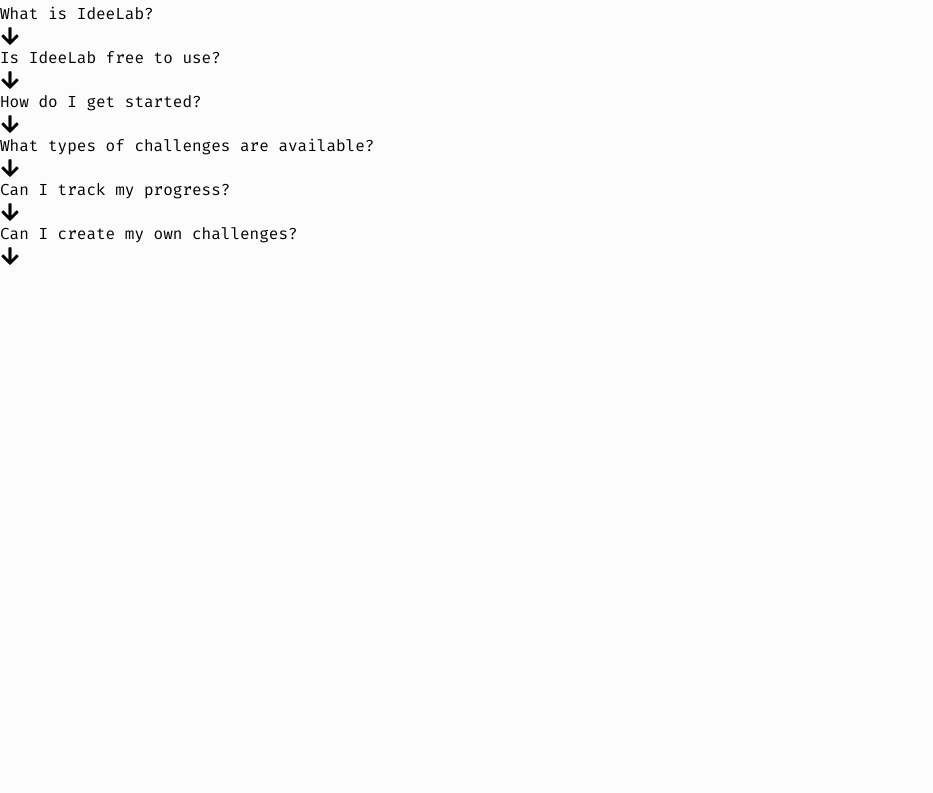
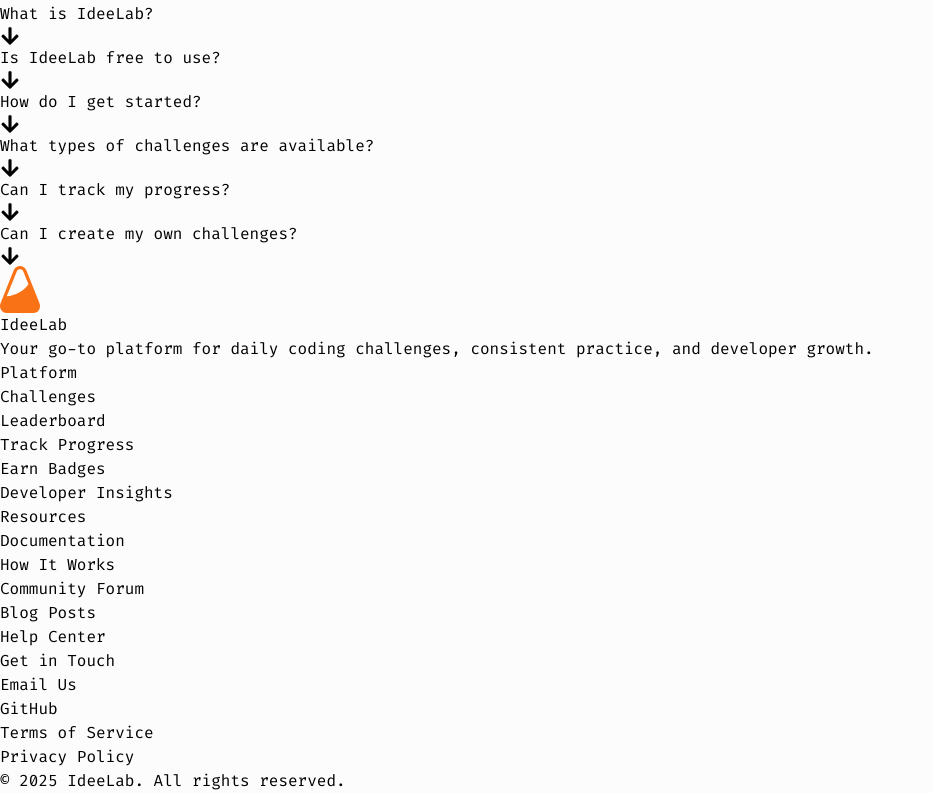
Before and after one commit to An4s0/IdeeLab, a Next.js app in the folder apps/web/: page / in a window 1280 px wide. Shown: the part 2102-2895 px from the top of the page, without its empty margins (0-933 px from the left). Before the commit the page ends 2368 px from the top, so only its background shows below. Built offline with nearby package versions, Linux system fonts and the light colour scheme.

Commit message:
chore(web): add footer

```diff
--- a/apps/web/app/layout.tsx
+++ b/apps/web/app/layout.tsx
@@ -3,6 +3,7 @@ import { Fira_Code } from "next/font/google";
 
 import AppProvider from "./provider";
 import Header from "@/components/header/header";
+import Footer from "@/components/footer/footer";
 
 import "./globals.css";
 
@@ -25,6 +26,7 @@ export default function RootLayout({
         <AppProvider>
           <Header />
           {children}
+          <Footer />
         </AppProvider>
       </body>
     </html>
--- /dev/null
+++ b/apps/web/components/footer/footer.tsx
@@ -0,0 +1,171 @@
+import Image from "next/image";
+import Link from "next/link";
+
+export default function Footer() {
+  return (
+    <footer className="mt-32 border-t border-outline/50">
+      <div className="max-w-6xl mx-auto px-5 py-12">
+        <div className="flex flex-col md:flex-row gap-10">
+          <div className="w-full md:w-1/4">
+            <div className="flex items-center space-x-2 mb-6">
+              <Image
+                src="/logo.svg"
+                alt="Logo"
+                width={40}
+                height={40}
+                className="h-10 w-10"
+              />
+              <h1 className="text-xl font-bold">IdeeLab</h1>
+            </div>
+            <p className="text-sm text-subtle leading-relaxed">
+              Your go-to platform for daily coding challenges, consistent
+              practice, and developer growth.
+            </p>
+          </div>
+
+          <div className="w-full md:w-3/4 grid grid-cols-2 lg:grid-cols-3 gap-y-8 gap-x-6">
+            <div>
+              <h3 className="text-base font-semibold mb-4">Platform</h3>
+              <ul className="space-y-2 text-subtle text-sm">
+                <li>
+                  <Link
+                    href="/challenges"
+                    className="hover:text-foreground/80 transition"
+                  >
+                    Challenges
+                  </Link>
+                </li>
+                <li>
+                  <Link
+                    href="/leaderboard"
+                    className="hover:text-foreground/80 transition"
+                  >
+                    Leaderboard
+                  </Link>
+                </li>
+                <li>
+                  <Link
+                    href="/progress"
+                    className="hover:text-foreground/80 transition"
+                  >
+                    Track Progress
+                  </Link>
+                </li>
+                <li>
+                  <Link
+                    href="/badges"
+                    className="hover:text-foreground/80 transition"
+                  >
+                    Earn Badges
+                  </Link>
+                </li>
+                <li>
+                  <Link
+                    href="/insights"
+                    className="hover:text-foreground/80 transition"
+                  >
+                    Developer Insights
+                  </Link>
+                </li>
+              </ul>
+            </div>
+
+            <div>
+              <h3 className="text-base font-semibold mb-4">Resources</h3>
+              <ul className="space-y-2 text-subtle text-sm">
+                <li>
+                  <Link
+                    href="/docs"
+                    className="hover:text-foreground/80 transition"
+                  >
+                    Documentation
+                  </Link>
+                </li>
+                <li>
+                  <Link
+                    href="/how-it-works"
+                    className="hover:text-foreground/80 transition"
+                  >
+                    How It Works
+                  </Link>
+                </li>
+                <li>
+                  <Link
+                    href="/community"
+                    className="hover:text-foreground/80 transition"
+                  >
+                    Community Forum
+                  </Link>
+                </li>
+                <li>
+                  <Link
+                    href="/blog"
+                    className="hover:text-foreground/80 transition"
+                  >
+                    Blog Posts
+                  </Link>
+                </li>
+                <li>
+                  <Link
+                    href="/support"
+                    className="hover:text-foreground/80 transition"
+                  >
+                    Help Center
+                  </Link>
+                </li>
+              </ul>
+            </div>
+
+            <div>
+              <h3 className="text-base font-semibold mb-4">Get in Touch</h3>
+              <ul className="space-y-2 text-subtle text-sm">
+                <li>
+                  <a
+                    href="mailto:me@ianas.me"
+                    className="hover:text-foreground/80 transition"
+                  >
+                    Email Us
+                  </a>
+                </li>
+                <li>
+                  <Link
+                    href="https://github.com/An4s0/IdeeLab"
+                    target="_blank"
+                    rel="noopener noreferrer"
+                    className="hover:text-foreground/80 transition"
+                  >
+                    GitHub
+                  </Link>
+                </li>
+                <li>
+                  <Link
+                    href="/terms"
+                    className="hover:text-foreground/80 transition"
+                  >
+                    Terms of Service
+                  </Link>
+                </li>
+                <li>
+                  <Link
+                    href="/privacy"
+                    className="hover:text-foreground/80 transition"
+                  >
+                    Privacy Policy
+                  </Link>
+                </li>
+              </ul>
+            </div>
+          </div>
+        </div>
+      </div>
+
+      <div className="border-t border-outline/30">
+        <div className="max-w-6xl mx-auto px-5">
+          <div className="text-center py-4 text-xs text-muted">
+            © {new Date().getFullYear()} IdeeLab. All rights reserved.
+          </div>
+        </div>
+      </div>
+    </footer>
+  );
+}
```
